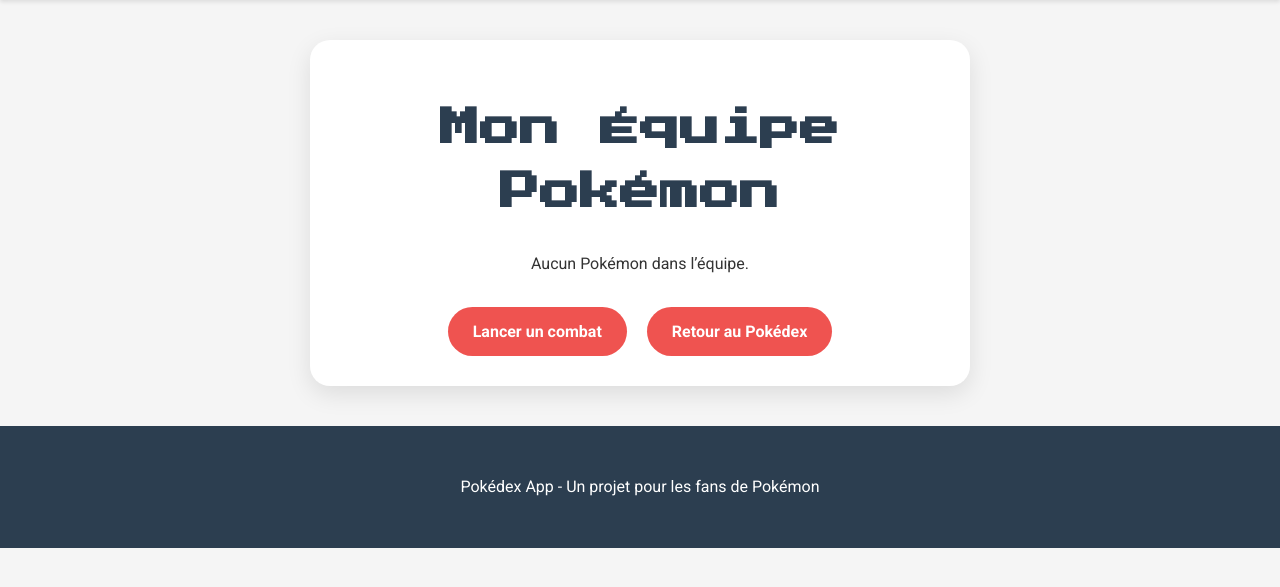
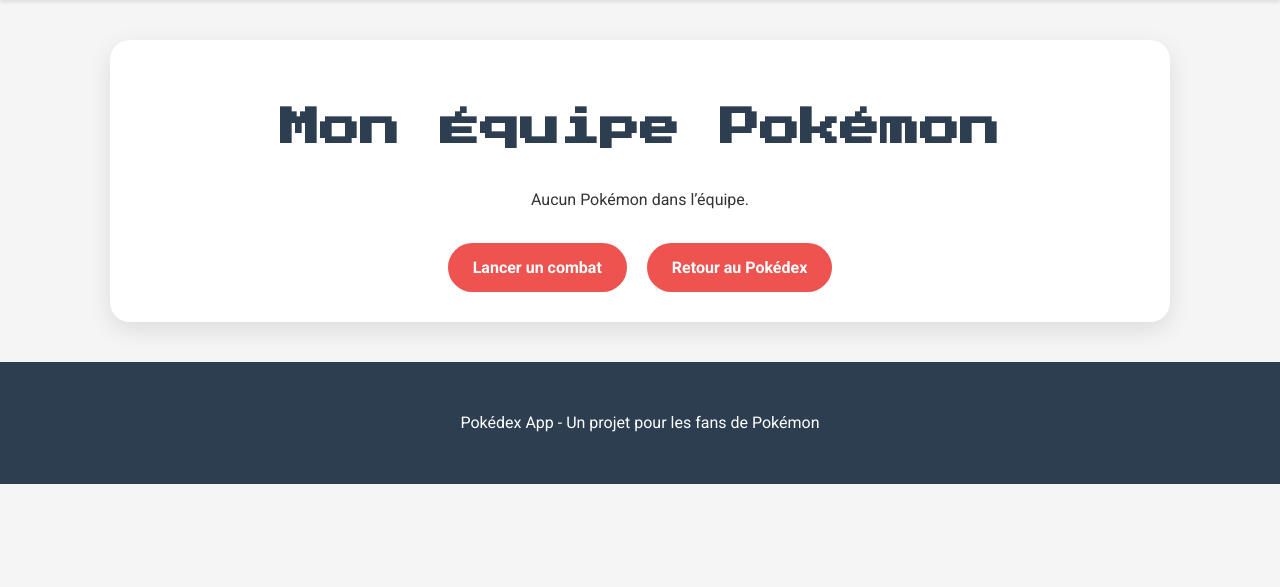
Before and after one commit to LoricWorms/PokeProject, a Django app: page /team/ in a window 1280 px wide. Shown: the part 82-669 px from the top of the page. Run offline with Django 5.2, Linux system fonts and the light colour scheme.

Commit message:
agrandissment du détail des pokémons de l'équipe

```diff
--- a/pokeApp/static/css/pokemon.css
+++ b/pokeApp/static/css/pokemon.css
@@ -163,14 +163,13 @@
 }
 
 
-/* Styles for Pokémon details (pokemon.html) */
 .pokemon-details-card {
     background-color: var(--white);
     border-radius: 20px;
     padding: 30px;
     text-align: center;
     box-shadow: 0 8px 25px rgba(0,0,0,0.1);
-    max-width: 600px;
+    max-width: 1000px;
     margin: 40px auto;
 }
 
@@ -341,7 +340,7 @@
 
 .team-grid {
     display: grid;
-    grid-template-columns: repeat(auto-fill, minmax(220px, 1fr));
+    grid-template-columns: repeat(auto-fill, minmax(260px, 1fr));
     gap: 25px;
     margin-top: 20px;
 }
```
